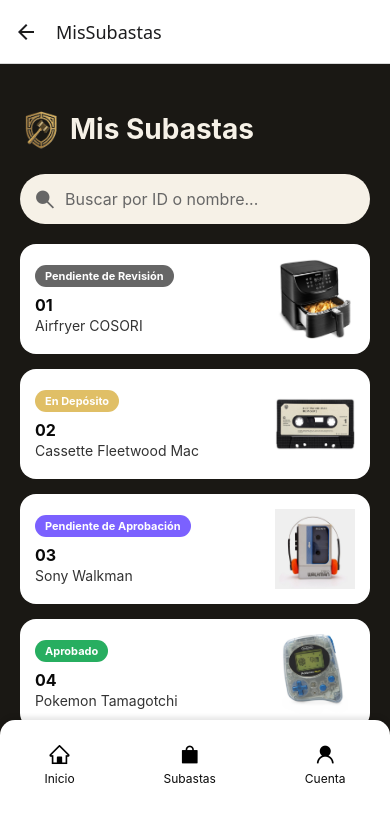
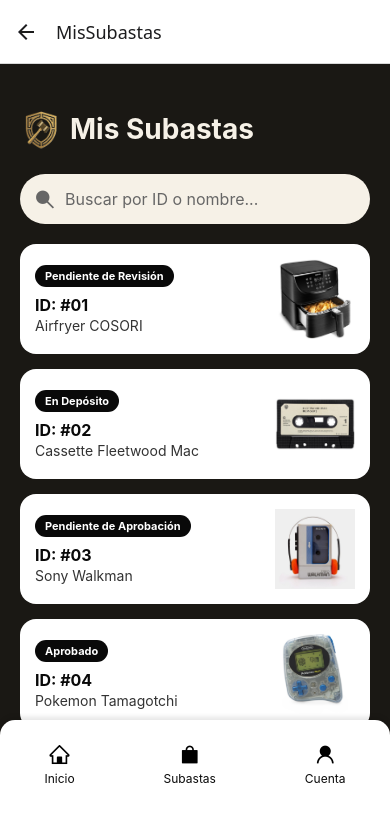
Before and after one commit to Antonioo-Wu/Gavel-Gold, a React Native app in the folder mobile/: screen /MisSubastas in a window 390 px wide. Shown: the top 822 px of the page. Built offline with nearby package versions, Linux system fonts and the light colour scheme.

Commit message:
patch: actualizo todos los estados que se declararon en el backend

```diff
--- a/mobile/components/ItemCard.jsx
+++ b/mobile/components/ItemCard.jsx
@@ -5,23 +5,34 @@ import { misSubastasStyles as styles } from '../styles/misSubastas/MisSubastasSt
 // Este componente es para mostrar cada artículo dentro de "Mis Subastas".
 export default function ItemCard({ item, onPress }) {
 
-  // Función para determinar el color de la etiqueta según el estado
+  // 1. Traducimos los estados técnicos a nombres limpios y estéticos para el usuario
+  const getEstadoFormateado = (estado) => {
+    switch (estado) {
+      case 'pendiente': return 'Pendiente de Revisión';
+      case 'pendiente_aceptacion': return 'Pendiente de Aprobación';
+      case 'aprobado': return 'En Depósito';
+      case 'disponible': return 'Listo para Subastar';
+      case 'subastado': return 'En Subasta';
+      case 'rechazado': return 'Rechazado';
+      default: return estado; // Fallback por si viene un estado desconocido
+    }
+  };
+
+  // 2. Determinamos el color de la etiqueta según el estado técnico del backend
   const getTagColor = (estado) => {
     switch (estado) {
-      case 'Pendiente de Revisión': return '#666666'; // Gris
-      case 'Pendiente de Aprobación': return '#7B61FF'; // Violeta (Ajustado al mock)
-      case 'Pendiente de Aprobación del Usuario': return '#7B61FF'; // Violeta
-      case 'Aprobado': return '#27AE60'; // Verde
-      case 'Rechazado': return '#EB5757'; // Rojo
-      case 'En Subasta': return '#2D9CDB'; // Azul
-      case 'En Depósito': return '#E0BF66'; // Dorado (Agregado para el Cassette)
+      case 'pendiente': return '#666666';           // Gris
+      case 'pendiente_aceptacion': return '#7B61FF'; // Violeta
+      case 'aprobado': return '#E0BF66';             // Dorado (En depósito)
+      case 'disponible': return '#27AE60';           // Verde (Listo para subastar)
+      case 'subastado': return '#2D9CDB';           // Azul
+      case 'rechazado': return '#EB5757';           // Rojo
       default: return '#090909';
     }
   };
 
-  // 🚀 LA MAGIA ESTÁ ACÁ:
-  // Si es un texto (URL web), lo envuelve en { uri: ... }
-  // Si es un require (Local), lo pasa directo.
+  // LÓGICA INTELIGENTE PARA LA IMAGEN:
+  // Si viene una URL string (del back real) usa { uri }, si es local (require) pasa directo.
   const imageSource = typeof item.imagenUrl === 'string'
     ? { uri: item.imagenUrl }
     : item.imagenUrl;
@@ -30,16 +41,17 @@ export default function ItemCard({ item, onPress }) {
     <TouchableOpacity style={styles.cardContainer} onPress={onPress}>
       <View style={styles.cardInfo}>
 
-        {/* Etiqueta dinámica */}
+        {/* Etiqueta dinámica con color basado en el estado técnico */}
         <View style={[styles.tag, { backgroundColor: getTagColor(item.estado) }]}>
-          <Text style={styles.tagText}>{item.estado}</Text>
+          {/* Mostramos el texto amigable formateado */}
+          <Text style={styles.tagText}>{getEstadoFormateado(item.estado)}</Text>
         </View>
 
-        <Text style={styles.itemId}>{item.idCorto}</Text>
+        {/* Mostramos el ID del item (si no tiene idCorto usamos los primeros dígitos del id real) */}
+        <Text style={styles.itemId}>ID: #{item.idCorto || item.id?.toString().substring(0, 4)}</Text>
         <Text style={styles.itemName}>{item.nombre}</Text>
       </View>
 
-      {/* Usamos la variable inteligente que creamos arriba */}
       <Image source={imageSource} style={styles.cardImage} />
     </TouchableOpacity>
   );
```
